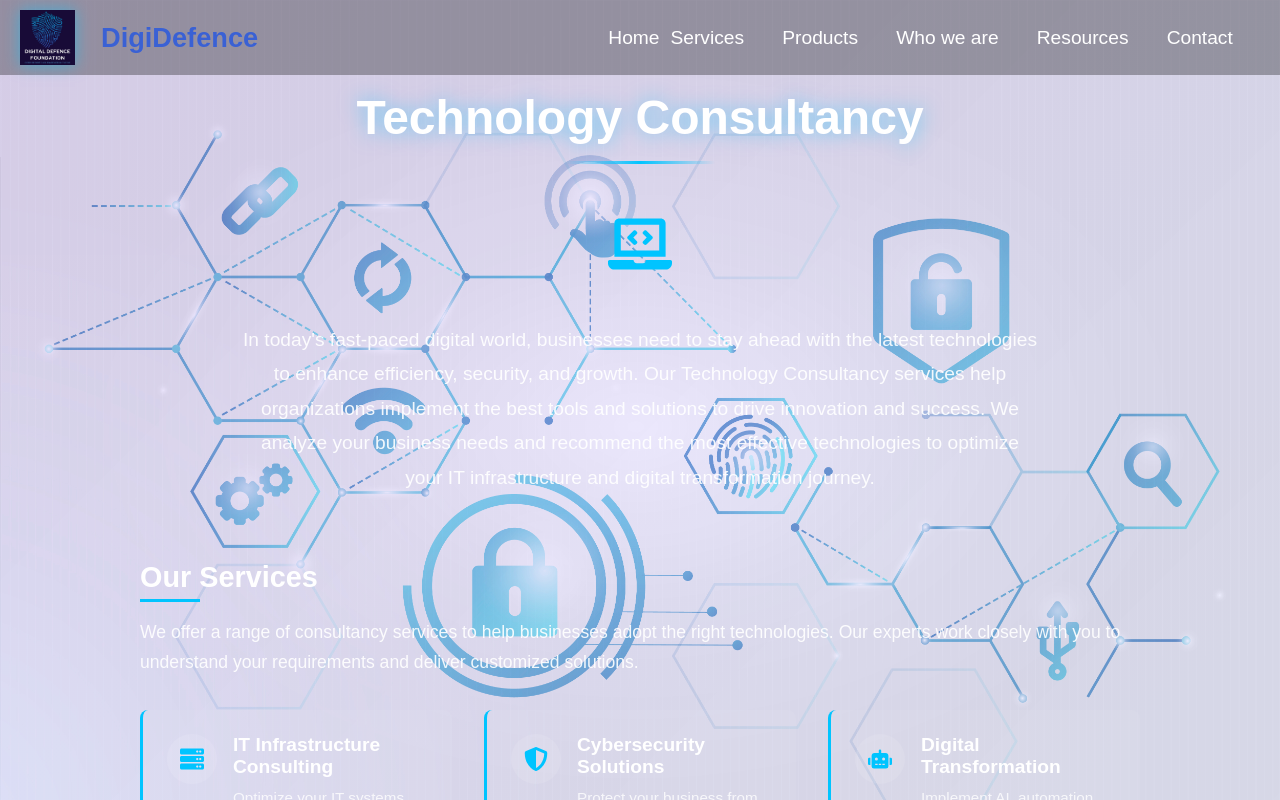
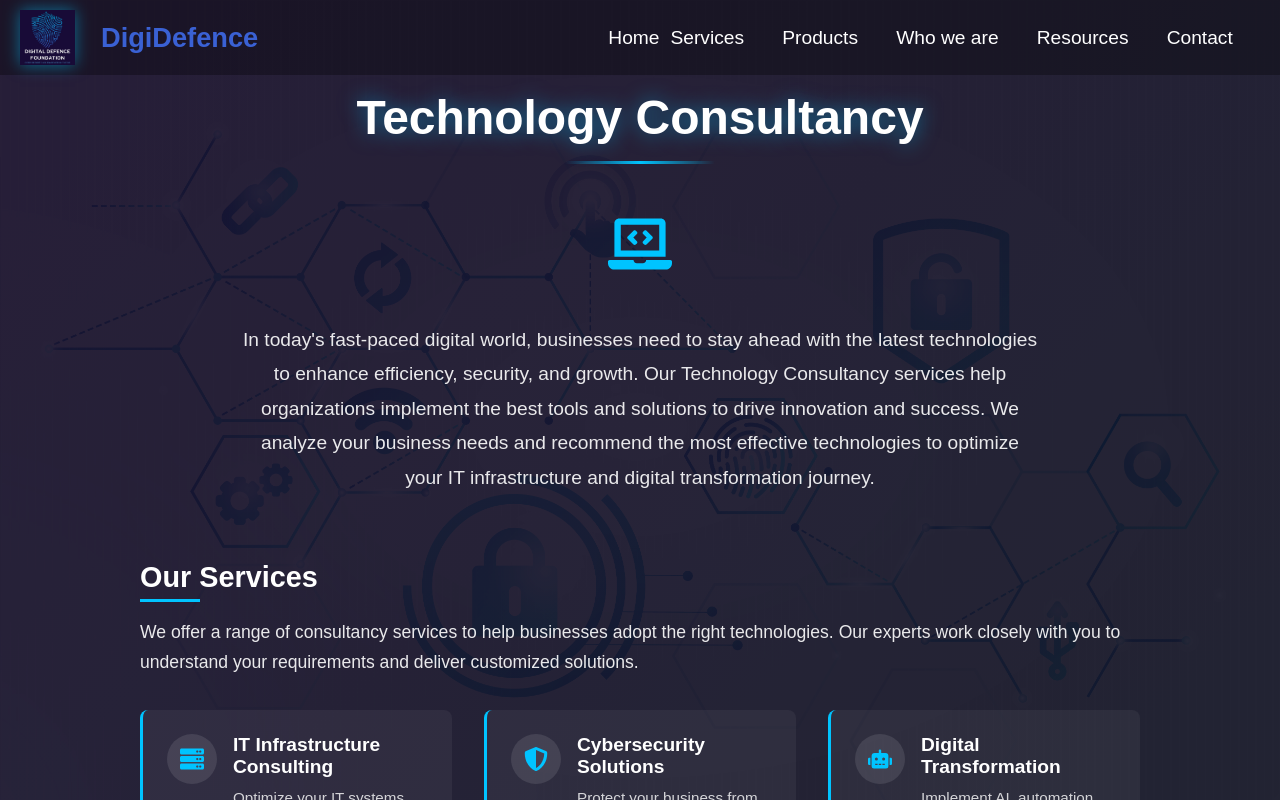
Before and after one commit to shreyas-urankar/Cyber-Protect-Project, a React (Create React App) app: page /technologyconsultant in a window 1280 px wide. Shown: the top 800 px of the page. Built offline with nearby package versions, Linux system fonts and the light colour scheme; a web font is replaced by a local one.

Commit message:
removed the background image as it is accessible from css

```diff
--- a/src/components/TechnologyConsultant.js
+++ b/src/components/TechnologyConsultant.js
@@ -1,8 +1,6 @@
 import React from "react";
 import "../styles/TechnologyConsultant.css";
-import backgroundImage from "../assets/TechnologyServicePageBackground.jpg";
 import {
- FaEnvelope,
   FaLaptopCode,
   FaShieldAlt,
   FaServer,
@@ -14,10 +12,7 @@ import {
 
 const TechnologyConsultant = () => {
   return (
-   <div className="service-page-container"
-   style={{ backgroundImage: `url(${backgroundImage})`, backgroundSize: "cover", backgroundPosition: "center" }}
-    >
-
+    <div className="service-page-container">
       {/* Main Content */}
       <main className="main-section">
         {/* Header */}
```
Lines whose indentation alone changed are shown as unchanged.
